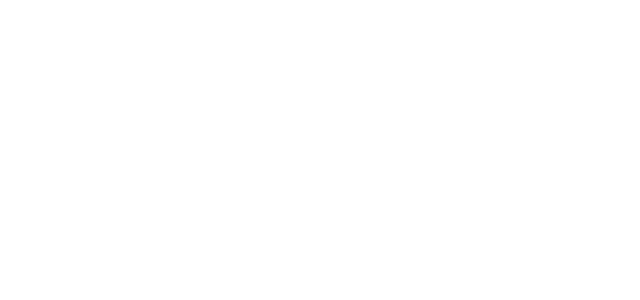
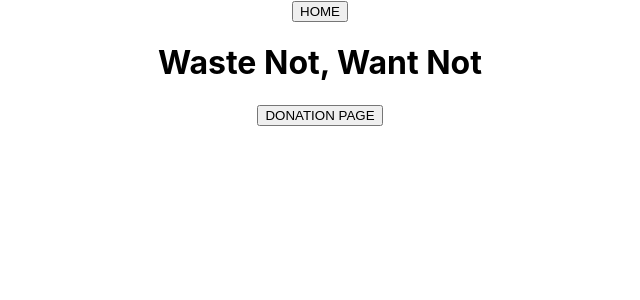
Before and after one commit to Waste-Not-Want-Not/waste-not, a React (Create React App) app: page / in a window 1280 px wide. Shown: the top 300 px of the page, without its empty margins (320-960 px from the left). Built offline with nearby package versions, Linux system fonts and the light colour scheme.

Commit message:
Add Navbar to App

```diff
--- a/src/components/App/App.js
+++ b/src/components/App/App.js
@@ -1,9 +1,11 @@
 import './App.css';
+import Navbar from '../Navbar/Navbar'
 
-function App() {
+const App = () => {
   return (
-    <div className="App">
-    </div>
+    <main className="App">
+      <Navbar />
+    </main>
   );
 }
 
--- a/src/components/Navbar/Navbar.js
+++ b/src/components/Navbar/Navbar.js
@@ -1,7 +1,13 @@
 import React from 'react';
 
 const Navbar = () => {
-
+  return (
+    <header className='navbar'>
+      <button>HOME</button>
+      <h1>Waste Not, Want Not</h1>
+      <button>DONATION PAGE</button>
+    </header>
+  )
 }
 
 export default Navbar;
```
